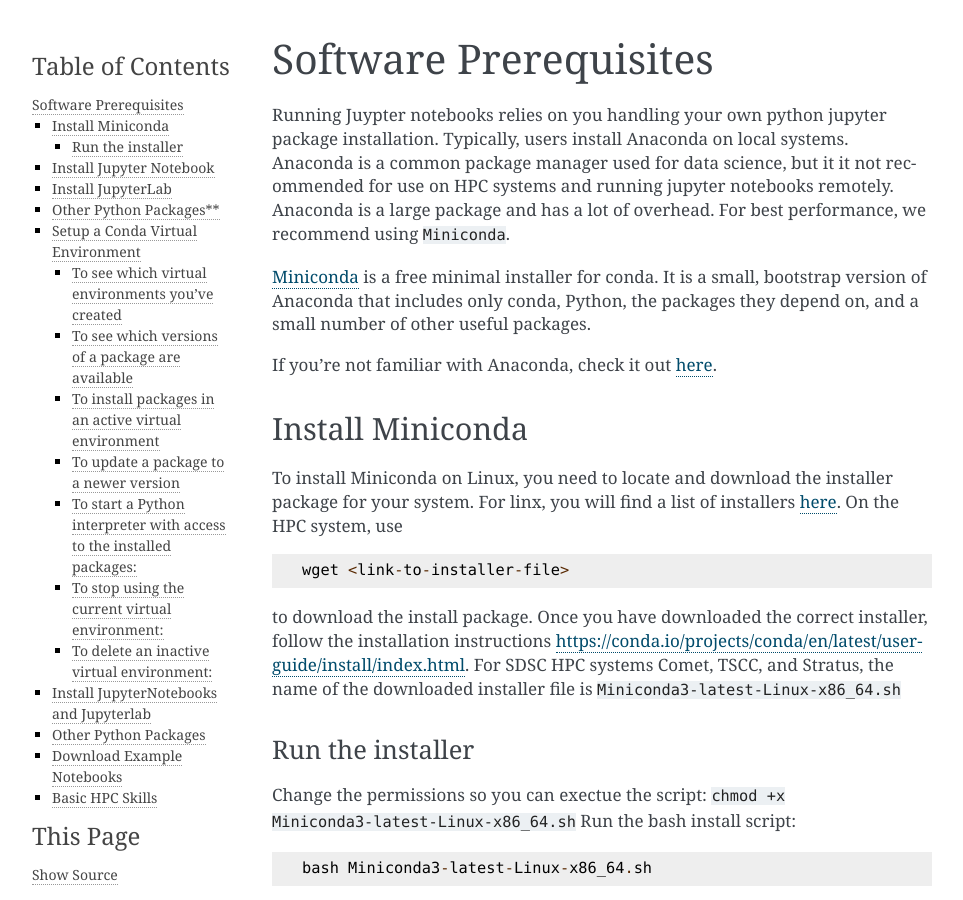
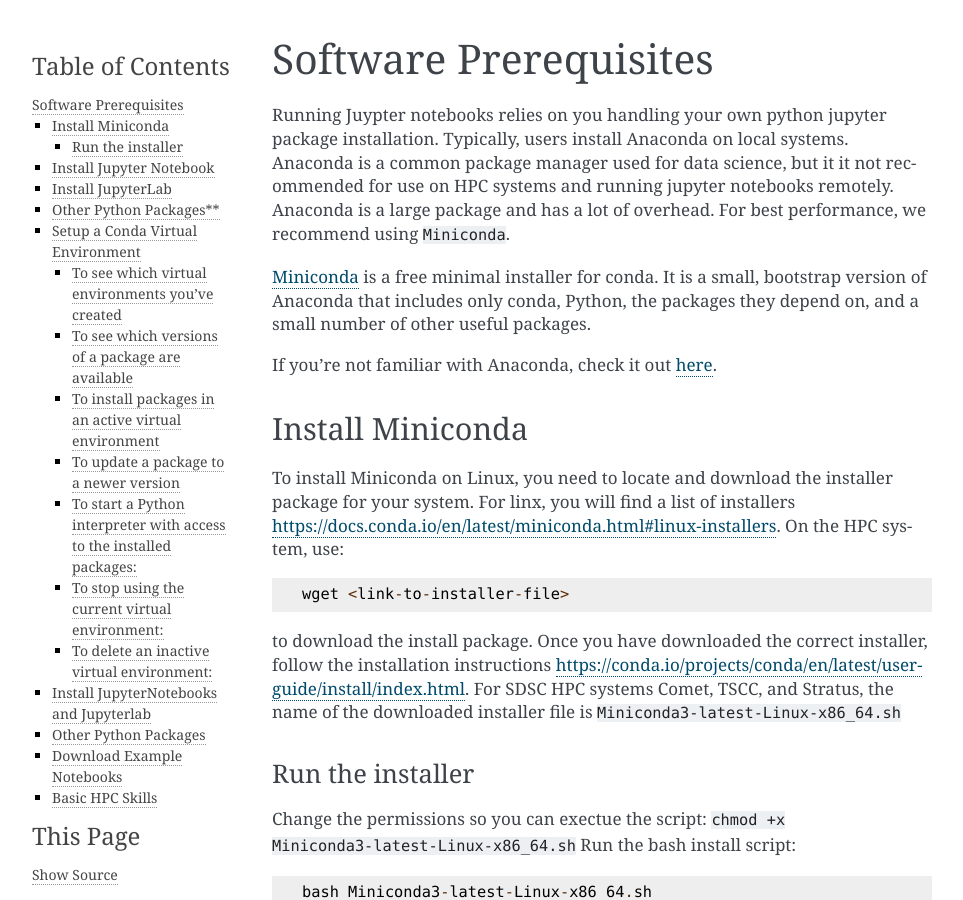
Before and after one commit to sdsc-hpc-training-org/notebooks-101, a Sphinx documentation site: the page built from Docs/source/prerequisites.md, in a window 1280 px wide and 900 px high. Shown: the whole window, without its empty margins (148-1111 px from the left). Built offline with Sphinx 7.4.7, drawn with Linux system fonts in a browser that asks for light colours.

Commit message:
Update prerequisites.md

````diff
--- a/Docs/source/prerequisites.md
+++ b/Docs/source/prerequisites.md
@@ -7,7 +7,7 @@
 If you’re not familiar with Anaconda, check it out [here](https://www.anaconda.com/products/individual).
 
 ## Install Miniconda
-To install Miniconda on Linux, you need to locate and download the installer package for your system. For linx, you will find a list of installers [here](https://docs.conda.io/en/latest/miniconda.html#linux-installers). On the HPC system, use
+To install Miniconda on Linux, you need to locate and download the installer package for your system. For linx, you will find a list of installers [https://docs.conda.io/en/latest/miniconda.html#linux-installers](https://docs.conda.io/en/latest/miniconda.html#linux-installers). On the HPC system, use:
 ```
 wget <link-to-installer-file>
 ```
````
